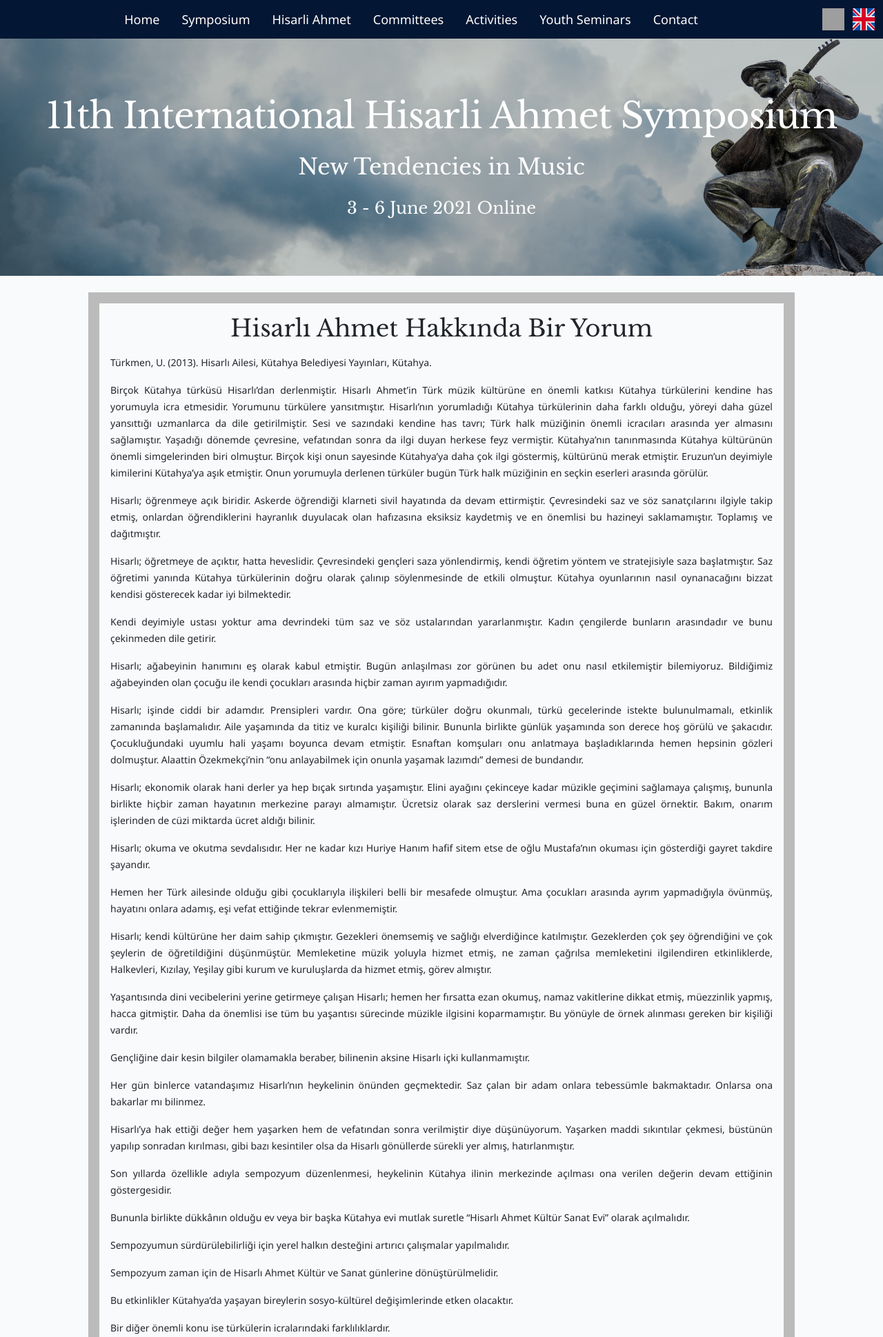
After one commit to ihpar/hisarli, a PHP site: page /hisarli-comment.php in a window 1280 px wide. The commit adds this page. Shown: the top 1939 px of the page at 69% size. Run offline with PHP 8.4, Linux system fonts and the light colour scheme; grey boxes are pictures that could not be loaded.

Commit message:
inner static pages

```diff
--- /dev/null
+++ b/hisarli-comment.php
@@ -0,0 +1,249 @@
+<?php
+session_start();
+
+$is_secure = true;
+
+$page_name = "hisarli-comment";
+
+require_once "dbms/utils.php";
+
+require_once "modules/header_prefixes.php";
+
+require_once "langs/lang_global.php";
+
+?>
+<!DOCTYPE html>
+<html lang="en">
+
+<head>
+    <?php require_once("modules/header_includes.php"); ?>
+  <style type="text/css">
+      .pad-10-per {
+          padding: 0 10%;
+          text-align: justify;
+          margin-left: auto;
+          margin-right: auto;
+          max-width: 3000px;
+      }
+
+      .cerceve {
+          border-style: solid;
+          border-width: 16px;
+          border-color: #bbb;
+          padding: 16px;
+      }
+
+      h3.sec-h3 {
+          margin-bottom: 18px;
+      }
+
+      h4.sec-h4 {
+          font-size: 14px;
+          margin-bottom: 16px;
+      }
+
+      @media (max-width: 839px) {
+          .pad-10-per {
+              padding: 0 24px;
+          }
+      }
+  </style>
+</head>
+
+<body>
+<div class="mdl-layout">
+  <!-- Navigation -->
+    <?php require_once("modules/navigation.php"); ?>
+  <!--Eof Navigation -->
+
+  <div class="mdl-layout__content" style="display: flex; flex-direction: column">
+    <div style="flex-grow: 1">
+      <!-- Banner -->
+        <?php require_once("modules/banner.php"); ?>
+
+      <!-- Icerik -->
+      <section class="pad-tb-24">
+        <div class="pad-10-per">
+          <div class="cerceve">
+            <h3 class="center-text sec-h3">Hisarlı Ahmet Hakkında Bir Yorum</h3>
+            <p>
+              Türkmen, U. (2013). Hisarlı Ailesi, Kütahya Belediyesi Yayınları, Kütahya.
+            </p>
+            <p>
+              Birçok Kütahya türküsü Hisarlı’dan derlenmiştir. Hisarlı Ahmet’in Türk müzik kültürüne en önemli katkısı
+              Kütahya türkülerini kendine has yorumuyla icra etmesidir. Yorumunu türkülere yansıtmıştır. Hisarlı’nın
+              yorumladığı Kütahya türkülerinin daha farklı olduğu, yöreyi daha güzel yansıttığı uzmanlarca da dile
+              getirilmiştir. Sesi ve sazındaki kendine has tavrı; Türk halk müziğinin önemli icracıları arasında yer
+              almasını sağlamıştır. Yaşadığı dönemde çevresine, vefatından sonra da ilgi duyan herkese feyz vermiştir.
+              Kütahya’nın tanınmasında Kütahya kültürünün önemli simgelerinden biri olmuştur. Birçok kişi onun sayesinde
+              Kütahya’ya daha çok ilgi göstermiş, kültürünü merak etmiştir. Eruzun’un deyimiyle kimilerini Kütahya’ya
+              aşık etmiştir. Onun yorumuyla derlenen türküler bugün Türk halk müziğinin en seçkin eserleri arasında
+              görülür.
+            </p>
+            <p>
+              Hisarlı; öğrenmeye açık biridir. Askerde öğrendiği klarneti sivil hayatında da devam ettirmiştir.
+              Çevresindeki saz ve söz sanatçılarını ilgiyle takip etmiş, onlardan öğrendiklerini hayranlık duyulacak
+              olan hafızasına eksiksiz kaydetmiş ve en önemlisi bu hazineyi saklamamıştır. Toplamış ve dağıtmıştır.
+            </p>
+            <p>
+              Hisarlı; öğretmeye de açıktır, hatta heveslidir. Çevresindeki gençleri saza yönlendirmiş, kendi öğretim
+              yöntem ve stratejisiyle saza başlatmıştır. Saz öğretimi yanında Kütahya türkülerinin doğru olarak çalınıp
+              söylenmesinde de etkili olmuştur. Kütahya oyunlarının nasıl oynanacağını bizzat kendisi gösterecek kadar
+              iyi bilmektedir.
+            </p>
+            <p>
+              Kendi deyimiyle ustası yoktur ama devrindeki tüm saz ve söz ustalarından yararlanmıştır. Kadın çengilerde
+              bunların arasındadır ve bunu çekinmeden dile getirir.
+            </p>
+            <p>
+              Hisarlı; ağabeyinin hanımını eş olarak kabul etmiştir. Bugün anlaşılması zor görünen bu adet onu nasıl
+              etkilemiştir bilemiyoruz. Bildiğimiz ağabeyinden olan çocuğu ile kendi çocukları arasında hiçbir zaman
+              ayırım yapmadığıdır.
+            </p>
+            <p>
+              Hisarlı; işinde ciddi bir adamdır. Prensipleri vardır. Ona göre; türküler doğru okunmalı, türkü
+              gecelerinde istekte bulunulmamalı, etkinlik zamanında başlamalıdır. Aile yaşamında da titiz ve kuralcı
+              kişiliği bilinir. Bununla birlikte günlük yaşamında son derece hoş görülü ve şakacıdır. Çocukluğundaki
+              uyumlu hali yaşamı boyunca devam etmiştir. Esnaftan komşuları onu anlatmaya başladıklarında hemen hepsinin
+              gözleri dolmuştur. Alaattin Özekmekçi’nin “onu anlayabilmek için onunla yaşamak lazımdı” demesi de
+              bundandır.
+            </p>
+            <p>
+              Hisarlı; ekonomik olarak hani derler ya hep bıçak sırtında yaşamıştır. Elini ayağını çekinceye kadar
+              müzikle geçimini sağlamaya çalışmış, bununla birlikte hiçbir zaman hayatının merkezine parayı almamıştır.
+              Ücretsiz olarak saz derslerini vermesi buna en güzel örnektir. Bakım, onarım işlerinden de cüzi miktarda
+              ücret aldığı bilinir.
+            </p>
+            <p>
+              Hisarlı; okuma ve okutma sevdalısıdır. Her ne kadar kızı Huriye Hanım hafif sitem etse de oğlu Mustafa’nın
+              okuması için gösterdiği gayret takdire şayandır.
+            </p>
+            <p>
+              Hemen her Türk ailesinde olduğu gibi çocuklarıyla ilişkileri belli bir mesafede olmuştur. Ama çocukları
+              arasında ayrım yapmadığıyla övünmüş, hayatını onlara adamış, eşi vefat ettiğinde tekrar evlenmemiştir.
+            </p>
+            <p>
+              Hisarlı; kendi kültürüne her daim sahip çıkmıştır. Gezekleri önemsemiş ve sağlığı elverdiğince
+              katılmıştır. Gezeklerden çok şey öğrendiğini ve çok şeylerin de öğretildiğini düşünmüştür. Memleketine
+              müzik yoluyla hizmet etmiş, ne zaman çağrılsa memleketini ilgilendiren etkinliklerde, Halkevleri, Kızılay,
+              Yeşilay gibi kurum ve kuruluşlarda da hizmet etmiş, görev almıştır.
+            </p>
+            <p>
+              Yaşantısında dini vecibelerini yerine getirmeye çalışan Hisarlı; hemen her fırsatta ezan okumuş, namaz
+              vakitlerine dikkat etmiş, müezzinlik yapmış, hacca gitmiştir. Daha da önemlisi ise tüm bu yaşantısı
+              sürecinde müzikle ilgisini koparmamıştır. Bu yönüyle de örnek alınması gereken bir kişiliği vardır.
+            </p>
+            <p>
+              Gençliğine dair kesin bilgiler olamamakla beraber, bilinenin aksine Hisarlı içki kullanmamıştır.
+            </p>
+            <p>
+              Her gün binlerce vatandaşımız Hisarlı’nın heykelinin önünden geçmektedir. Saz çalan bir adam onlara
+              tebessümle bakmaktadır. Onlarsa ona bakarlar mı bilinmez.
+            </p>
+            <p>
+              Hisarlı’ya hak ettiği değer hem yaşarken hem de vefatından sonra verilmiştir diye düşünüyorum. Yaşarken
+              maddi sıkıntılar çekmesi, büstünün yapılıp sonradan kırılması, gibi bazı kesintiler olsa da Hisarlı
+              gönüllerde sürekli yer almış, hatırlanmıştır.
+            </p>
+            <p>
+              Son yıllarda özellikle adıyla sempozyum düzenlenmesi, heykelinin Kütahya ilinin merkezinde açılması ona
+              verilen değerin devam ettiğinin göstergesidir.
+            </p>
+            <p>
+              Bununla birlikte dükkânın olduğu ev veya bir başka Kütahya evi mutlak suretle “Hisarlı Ahmet Kültür Sanat
+              Evi” olarak açılmalıdır.
+            </p>
+            <p>
+              Sempozyumun sürdürülebilirliği için yerel halkın desteğini artırıcı çalışmalar yapılmalıdır.
+            </p>
+            <p>
+              Sempozyum zaman için de Hisarlı Ahmet Kültür ve Sanat günlerine dönüştürülmelidir.
+            </p>
+            <p>
+              Bu etkinlikler Kütahya’da yaşayan bireylerin sosyo-kültürel değişimlerinde etken olacaktır.
+            </p>
+            <p>
+              Bir diğer önemli konu ise türkülerin icralarındaki farklılıklardır.
+            </p>
+            <p>
+              TRT repertuarı, Mustafa Hisarlı ve İsmail Pektaş’ın yanı sıra Mustafa Salün’ün yayınladığı kitaplar başta
+              olmak üzere birçok notalarıyla yazılmış türkü kitapları incelendiğinde; Mustafa Hisarlı başta olmak üzere,
+              TRT kayıtları, Hisarlı’nın kendi sesinden kayıtları ve özellikle “geleneksel icrayı koruduklarını” iddia
+              eden yöresel saz sanatçıları dinlenildiğinde birçok farklılıkların olduğu tespit edilmiştir. Geleneksel
+              kültürlerde bu tür farklılıkların olabileceği düşüncesi göz ardı edilmemekle birlikte doğru bir kültür
+              aktarımının da yapılmadığı düşüncesindeyim.
+            </p>
+            <p>
+              Bu konuda maalesef gerçekçi olmak zorundayım. Sadece benim dediğim doğrudur anlayışıyla sorunlara çözüm
+              bulunamayacaktır. Kütahyalı bir halk müziği sevdalısı, kültürünü özümsemeye çalışan ve en önemlisi bu
+              kültürün aktarımında kendince öğretim yöntem ve stratejiler geliştirerek çalışmalar yapan bir “pedagog”
+              olarak durumdan son derece rahatsız olduğumu belirtmek isterim.
+            </p>
+            <p>
+              Yapılması gereken, ehil olanlar hayattayken türkülerin geleneksel söyleme ve çalma biçimlerinin tekrar
+              gözden geçirilmesi çalışmalarının bir an önce başlatılmasıdır. Alanında uzman olanlar bir araya gelmeli,
+              alandan (yöreden) yetişen uzmanlardan elde edilen kayıtlar mutlaka eski kayıtlarla karşılaştırılmalıdır.
+            </p>
+            <p>
+              Mustafa Hisarlı hayattadır ve önemli bir veri kaynağıdır. Hisarlı Ahmet’in geleneğini sürdürdüğünü iddia
+              eden ve her Cuma akşamı türküler söyleyip, zeybekleri oynayanlara hala rahatlıkla ulaşılmaktadır.
+            </p>
+            <p>
+              Bir bilim insanı olarak her türlü veriye ulaşılması, elde edilen verilerin işlenmesi, işlenen verilerin
+              ilgililerle tekrardan gözden geçirilmesi ve kamuoyu ile paylaşılması taraftarıyım.
+            </p>
+            <p>
+              Eğitimin en önemli tanımı “kültür aktarımıdır”
+            </p>
+            <p>
+              Kütahya türküleri doğru aktarılmamaktadır.
+            </p>
+            <p>
+              Kısa bir süre önce bir sanatçımız “Havada durna sesi gelir” adlı türkümüze “Zeybek” diyebilmiştir. Kütahya
+              türküleri “şarkı” gibi okunmaya başlanmıştır.
+            </p>
+            <p>
+              Hisarlı Ahmet’in yorumladığı türkülerdeki tavırları gelecek kuşaklara aktarmada artık eski özelliklerini
+              hemen hemen yitirmiş olan ve günümüz kültürel değişim ve gelişimlerinden etkilemiş olan “gezekler” değil;
+              konservatuvarlar önemli bir etken olmalıdırlar.
+            </p>
+            <p>
+              Bilimsel araştırma projeleri yapılmalıdır.
+            </p>
+            <p>
+              Hisarlı Ahmet’in ciddiyetine günümüz müzik eğitimcileri, bilimcileri ve sanatçıları ancak böyle sahip
+              çıkabilir.
+            </p>
+            <p>
+              Kütahya denince türküleri, Kütahya türküleri denince ise «Hisarlı Ahmet» akla gelmektedir.
+            </p>
+            <p>
+              Türkülerimizin «senfonileri» olarak adlandırılan Kütahya türkülerinin en önemli kaynak kişilerinden
+              Hisarlı Ahmet’in ismi Kütahya için eksikliği hissedilen uluslararası bir sanat etkinliğinin ismi olarak
+              belirlenmesi dernek yönetimince uygun görülmüştür.
+            </p>
+            <p>
+              Zaman içerisinde görülmüştür ki bu karar her açıdan doğrudur.
+            </p>
+          </div>
+        </div>
+      </section>
+
+      <!-- Eof Icerik -->
+    </div>
+
+    <!-- Footer -->
+      <?php require_once("modules/footer.php"); ?>
+
+  </div>
+</div>
+
+<script src="js/material.js"></script>
+<script>
+    (function () {
+        // auto run
+    })();
+</script>
+</body>
+
+</html>
--- a/langs/lang_global.php
+++ b/langs/lang_global.php
@@ -95,6 +95,22 @@ $lang_global = [
         "en" => "About Hisarli Ahmet",
 
         "tr" => "Hisarlı Ahmet Hakkında"
+
+    ],
+
+    "hakkinda_bir_yorum" => [
+
+        "en" => "A Comment on Him",
+
+        "tr" => "Hakkında Bir Yorum"
+
+    ],
+
+    "fotograflarla_hisarli_ahmet" => [
+
+        "en" => "Hisarli Ahmet in Photos",
+
+        "tr" => "Fotoğraflarla Hisarlı Ahmet"
 
     ],
 
--- a/modules/navigation.php
+++ b/modules/navigation.php
@@ -47,7 +47,13 @@ if (!$is_secure) {
 
           <li><a href="hisarli.php"><?php echo($lang_global["hisarli_ahmet_hakkinda"][$pref_lang]); ?></a></li>
 
+          <li><a
+                href="hisarli-photos.php"><?php echo($lang_global["fotograflarla_hisarli_ahmet"][$pref_lang]); ?></a>
+          </li>
             <?php if ($pref_lang == "tr") { ?>
+              <li><a href="hisarli-comment.php"><?php echo($lang_global["hakkinda_bir_yorum"][$pref_lang]); ?></a>
+              </li>
+
               <li><a href="kgsd.php">Kütahya Güzel S. Derneği</a></li>
             <?php } ?>
 
@@ -124,10 +130,17 @@ if (!$is_secure) {
         <ul class="dropdown_menu rot-x-menu">
 
           <li class="dropdown_item-1"><a
+                href="hisarli.php"><?php echo($lang_global["hisarli_ahmet_hakkinda"][$pref_lang]); ?></a></li>
 
-                href="hisarli.php"><?php echo($lang_global["hisarli_ahmet_hakkinda"][$pref_lang]); ?></a></li>
+          <li class="dropdown_item-2"><a
+                href="hisarli-photos.php"><?php echo($lang_global["fotograflarla_hisarli_ahmet"][$pref_lang]); ?></a>
+          </li>
             <?php if ($pref_lang == "tr") { ?>
-              <li class="dropdown_item-2"><a href="kgsd.php">Kütahya Güzel S. Derneği</a></li>
+              <li class="dropdown_item-3"><a
+                    href="hisarli-comment.php"><?php echo($lang_global["hakkinda_bir_yorum"][$pref_lang]); ?></a>
+              </li>
+
+              <li class="dropdown_item-4"><a href="kgsd.php">Kütahya Güzel S. Derneği</a></li>
             <?php } ?>
 
         </ul>
--- a/youth-seminars.php
+++ b/youth-seminars.php
@@ -70,7 +70,7 @@ require_once "langs/lang_youth-seminars.php";
             <div style="width: 100%; text-align: center;">
               <img src="img/genclik/genclik_1.jpg" style="max-width: 100%;">
               <br>
-              <img src="img/genclik/genclik_1.jpg" style="max-width: 100%;">
+              <img src="img/genclik/genclik_2.jpg" style="max-width: 100%;">
             </div>
           </div>
         </div>
```
Also changed, not shown: hisarli-photos.php (added, +92 -0 lines), langs/lang_hisarli-photos.php (added, +16 -0 lines), 1 other file.
